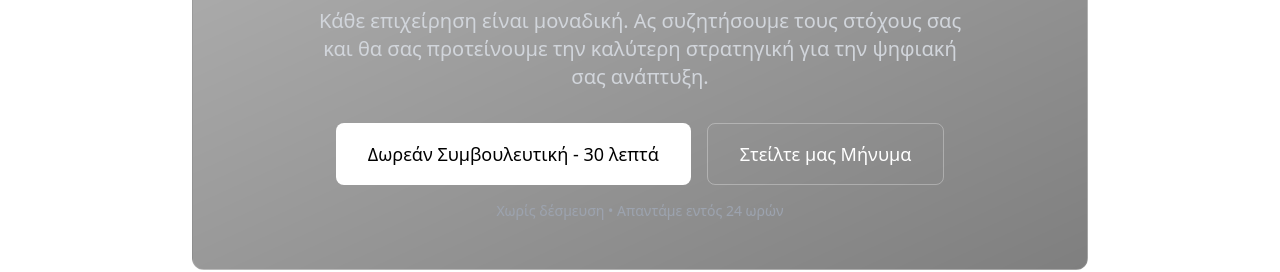
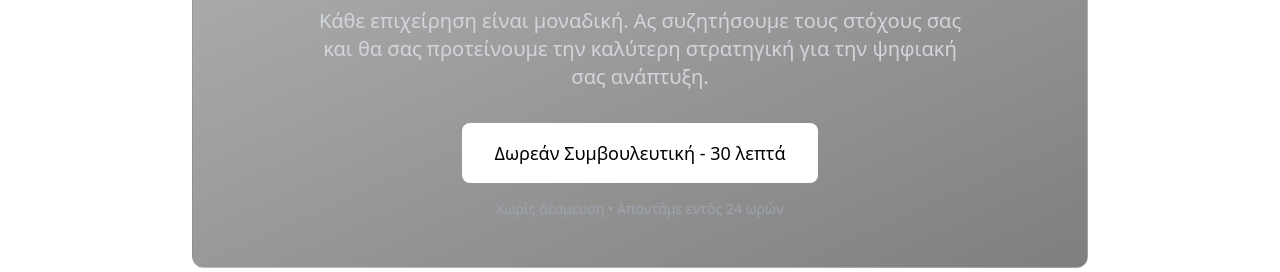
Before and after one commit to Pixelprosolutions/pprogr, a React (Vite) app: page / in a window 1280 px wide. Shown: the part 1940-2212 px from the top of the page. Built offline with nearby package versions, Linux system fonts and the light colour scheme.

Commit message:
Remove 'Send Message' button from CTA section

```diff
--- a/src/pages/HomePage.tsx
+++ b/src/pages/HomePage.tsx
@@ -32,12 +32,6 @@ const HomePage: React.FC = () => {
               >
                 Δωρεάν Συμβουλευτική - 30 λεπτά
               </button>
-              <button
-                onClick={() => document.getElementById('contact')?.scrollIntoView({ behavior: 'smooth' })}
-                className="px-8 py-4 bg-transparent border border-white/30 text-white font-medium rounded-lg hover:bg-white/10 transition-colors glow-on-hover interactive text-lg"
-              >
-                Στείλτε μας Μήνυμα
-              </button>
             </div>
             <p className="text-gray-400 text-sm mt-4">
               Χωρίς δέσμευση • Απαντάμε εντός 24 ωρών
```
